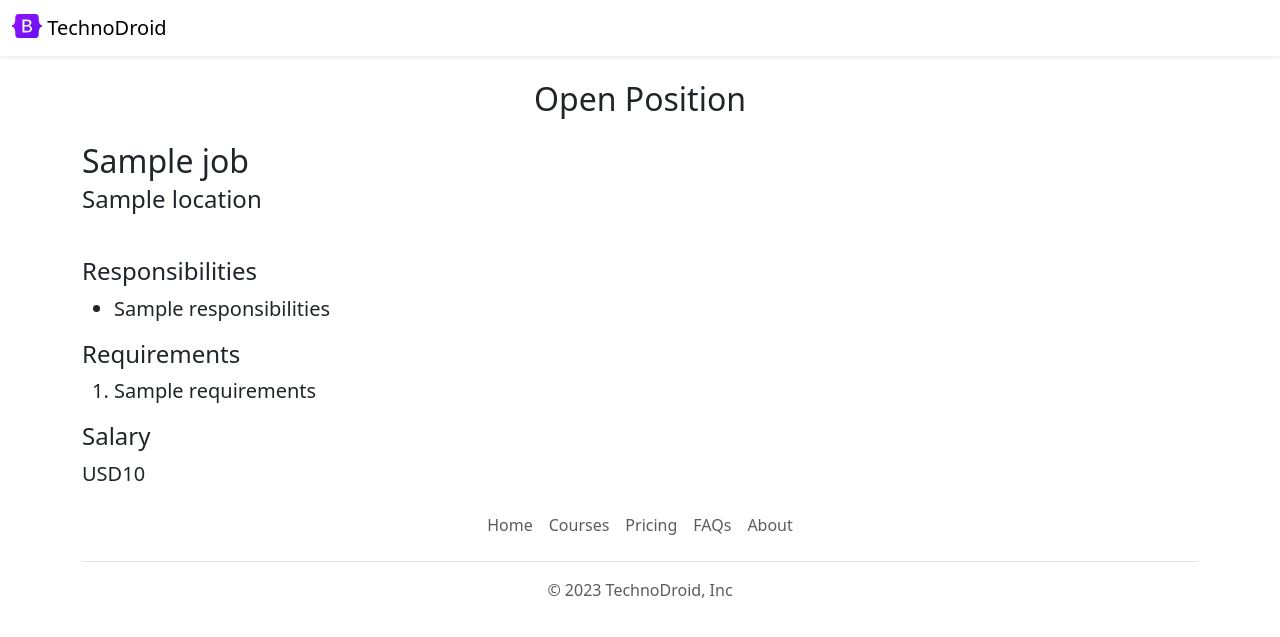
After one commit to Kaudilya/jobs-portal-website-v2, a Flask app: template templates/jobpage.html in a window 1280 px wide. The commit adds this page. Shown: the top 637 px of the page. Run offline with Flask 3, Linux system fonts and the light colour scheme; the template is opened without the code that fills it: most values are stand-ins (such as "Sample title", 1, 10 or a date in 2020).

Commit message:
Added Dynamic pages for each job

```diff
--- a/app.py
+++ b/app.py
@@ -1,5 +1,5 @@
 from flask import Flask, render_template, jsonify
-from database import load_jobs_from_db
+from database import load_jobs_from_db, load_job_from_db
 
 app = Flask(__name__)
 
@@ -27,7 +27,8 @@ app = Flask(__name__)
 @app.route("/")
 def hello():
   jobs = load_jobs_from_db()
-  return render_template('home.html', jobs=jobs, company_name="Google")
+  # return render_template('home.html', jobs=jobs, company_name="Google")
+  return render_template('home.html', jobs=jobs)
 
 
 @app.route('/api/jobs')
@@ -36,6 +37,16 @@ def list_jobs():
   return jsonify(jobs)
 
 
+@app.route('/job/<id>')
+def show_job(id):
+  job = load_job_from_db(id)
+
+  if job is None:
+    return "<!DOCTYPE html><html><head><title>Not Found</title></head><body><h1>404 : Page Not Found</h1></body></html>"
+
+  return render_template('jobpage.html', job=job)
+
+
 if __name__ == "__main__":
   # print("I'm inside")
   app.run(host='0.0.0.0', debug=True)
--- /dev/null
+++ b/templates/banner.html
@@ -0,0 +1,9 @@
+<style>
+  #banner{
+    width:100%;
+  height:500px;
+    object-fit:cover;
+    margin-bottom:16px;
+  }
+</style>
+<img id="banner" class="img-fluid" src="https://jobs-portal-website-1--kaudilyar.repl.co/static/banner.jpg">
--- /dev/null
+++ b/templates/bootstrap.html
@@ -0,0 +1,3 @@
+  <meta charset="utf-8">
+  <meta name="viewport" content="width=device-width, initial-scale=1">
+  <link href="https://cdn.jsdelivr.net/npm/bootstrap@5.3.1/dist/css/bootstrap.min.css" rel="stylesheet" integrity="sha384-4bw+/aepP/YC94hEpVNVgiZdgIC5+VKNBQNGCHeKRQN+PtmoHDEXuppvnDJzQIu9" crossorigin="anonymous">
--- a/templates/footer.html
+++ b/templates/footer.html
@@ -7,6 +7,6 @@
       <li class="nav-item"><a target="_blank" href="https://www.quora.com" class="nav-link px-2 text-body-secondary">FAQs</a></li>
       <li class="nav-item"><a target="_blank" href="https://www.youtube.com" class="nav-link px-2 text-body-secondary">About</a></li>
     </ul>
-    <p class="text-center text-body-secondary">&copy; 2023 {{company_name}}, Inc</p>
+    <p class="text-center text-body-secondary">&copy; 2023 TechnoDroid, Inc</p>
   </footer>
 </div>
--- a/templates/jobitem.html
+++ b/templates/jobitem.html
@@ -1,5 +1,5 @@
 <div class="border-bottom row" style="margin-bottom:16px;padding-bottom:8px;">
-  <div class="col-9">
+  <div class="col-10">
     <h4 style="color:rgb(120,120,120);margin-top:4px">{{job['title']}}</h4>
     <div style="font-size:20px;"><b>Location: </b>{{job['location']}}</div>
     {% if job.salary is not none %}
@@ -10,7 +10,7 @@
     </div>
     {% endif %}
   </div>
-  <div class="col-3">
-  <a href="mailto:hello@jovian.ai?subject=Application%20for%20{{job['title']}}&body=Name%3A%20%3Cname%20here%3E%0D%0AResume%3A%20%3CResume%20link%3E%0D%0ALinkedIn%3A%20%3CLinkedIn%20link%3E" class="btn btn-primary">Apply</a>
+  <div class="col-2">
+  <a href="/job/{{job.id}}" target="_blank" type="button" class="btn btn-outline-primary">Apply</a>
   </div>
 </div>
--- /dev/null
+++ b/templates/jobpage.html
@@ -0,0 +1,47 @@
+<!DOCTYPE html>
+<html>
+  <head>
+    {% include 'bootstrap.html' %}
+    <title>{{ job.title }}</title>
+  </head>
+
+  <body>
+    {% include 'nav.html' %}
+    <!-- {% include 'banner.html' %} -->
+
+    <div class="container">
+      <h2 class="text-center mt-4 mb-4">Open Position</h1>
+      <!-- <h4>Title</h4> -->
+      <h3 class="mb-0 fs-2"> {{job.title}}</h3>
+
+      <!-- <h4>Location</h4> -->
+      <p class="fs-4"> {{job.location}}</p>
+
+      <br>
+
+      <h4>Responsibilities</h4>
+      <!-- <p class="lead"> {{job.responsibilities}}</p> -->
+      <ul>
+        {% for line in job.responsibilities.split("\n") %}
+        <li class="lead"> {{ line }} </li>
+        {% endfor %}
+      </ul>
+
+      <h4>Requirements</h4>
+      <!-- <p class="lead"> {{job.requirements}}</p> -->
+      <ol>
+        {% for line in job.requirements.split("\n") %}
+        <li class="lead"> {{ line }}</li>
+        {% endfor %}
+      </ol>
+
+      {% if job.salary is not none %}
+      <h4>Salary</h4>
+      <p class="lead"> {{job.currency}}{{job.salary}}</p>
+      {% endif %}
+
+    </div>
+
+    {% include 'footer.html' %}
+  </body>
+</html>
--- a/templates/nav.html
+++ b/templates/nav.html
@@ -1,8 +1,8 @@
 <nav class="navbar shadow-sm fixed-top bg-white">
   <div class="container-fluid">
-    <a class="navbar-brand" href="#">
+    <a class="navbar-brand" href="/">
       <img src="https://jobs-portal-website-1--kaudilyar.repl.co/static/bLogo.svg" alt="Logo" width="30" height="24" class="d-inline-block align-text-top">
-      {{company_name}}
+      TechnoDroid
     </a>
   </div>
 </nav>
```
Also changed, not shown: database.py (+12 -0 lines), templates/home.html (+7 -14 lines).
